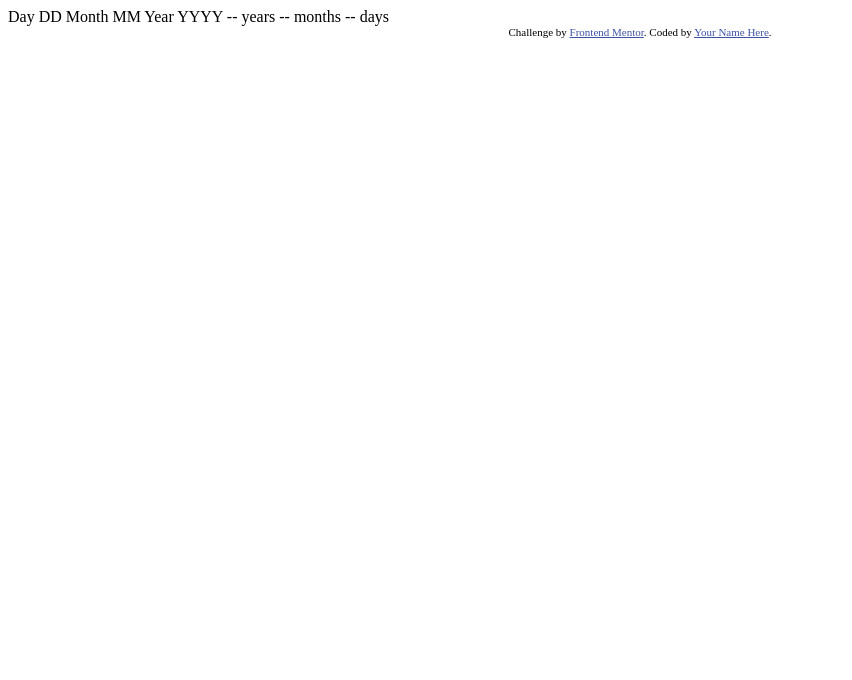
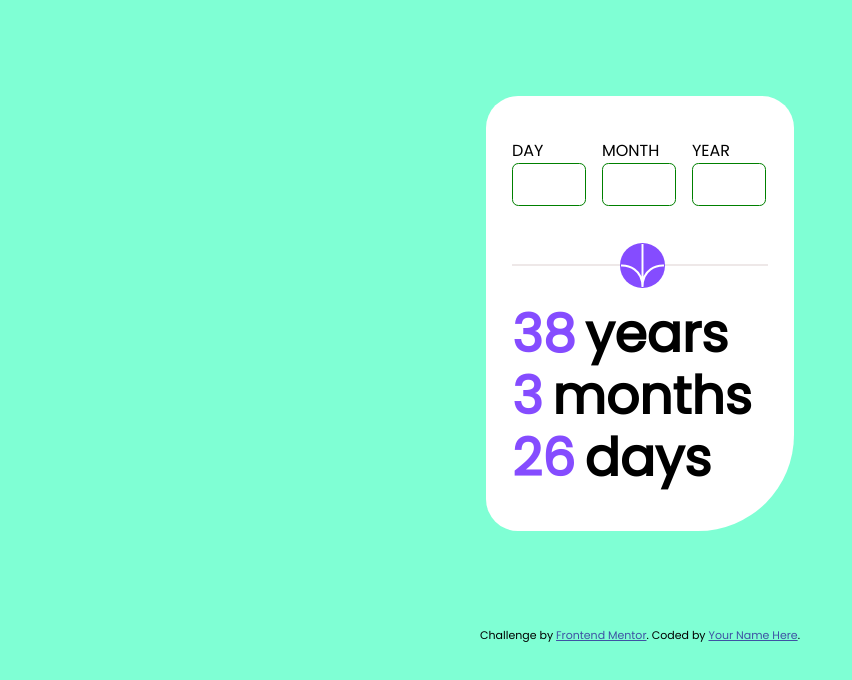
Before and after one commit to Vidottizzz/Age-calculator-app, a plain HTML site: page index.html in a window 1280 px wide. Shown: the whole page, without its empty margins (0-852 px from the left). Drawn offline with Linux system fonts and the light colour scheme.

Commit message:
initialized style and html structure

```diff
--- a/index.html
+++ b/index.html
@@ -1,37 +1,66 @@
 <!DOCTYPE html>
 <html lang="en">
   <head>
-  <meta charset="UTF-8">
-  <meta name="viewport" content="width=device-width, initial-scale=1.0"> <!-- displays site properly based on user's device -->
-
-  <link rel="icon" type="image/png" sizes="32x32" href="./assets/images/favicon-32x32.png">
+    <meta charset="UTF-8" />
+    <meta name="viewport" content="width=device-width, initial-scale=1.0" />
+    <!-- displays site properly based on user's device -->
+    <link rel="stylesheet" href="style/style.css" type="text/css" />
+    <link href="https://fonts.googleapis.com/css2?family=Poppins:ital,wght@0,400;1,700;1,800&display=swap" rel="stylesheet">
+    <link
+      rel="icon"
+      type="image/png"
+      sizes="32x32"
+      href="./assets/images/favicon-32x32.png"
+    />
 
     <title>Frontend Mentor | Age calculator app</title>
 
-  <!-- Feel free to remove these styles or customise in your own stylesheet 👍 -->
-  <style>
-    .attribution { font-size: 11px; text-align: center; }
-    .attribution a { color: hsl(228, 45%, 44%); }
-  </style>
   </head>
   <body>
+    <div id="card-itself">
+      <header>
+        <form action="" class="flex">
+          <div>
+            <label for="day">DAY</label><br>
+            <input type="number" id="day" name="dayInput"><br>
+          </div>
+          <div>
+            <label for="month">MONTH</label><br>
+            <input type="number" id="month" name="monthInput">
+          </div>
+          <div>
+            <label for="year">YEAR</label><br>
+            <input type="number" id="year" name="yearInput">
+          </div>
+        </form>
+      </header>
 
-  Day
-  DD
+      <main>
+      <hr>
+      <img src="assets/images/icon-arrow.svg" alt="">
+      <div class="flex">
+        <span>38</span> <p>years</p>
+      </div>
+      <div class="flex">
+        <span>3</span> <p>months</p>
+      </div>
+      <div class="flex">
+        <span>26</span> <p>days</p>
+      </div>
+      </main>
 
-  Month
-  MM
+      <footer>
 
-  Year
-  YYYY
+      </footer>
 
-  -- years
-  -- months
-  -- days
+    </div>
 
     <div class="attribution">
-    Challenge by <a href="https://www.frontendmentor.io?ref=challenge" target="_blank">Frontend Mentor</a>.
-    Coded by <a href="#">Your Name Here</a>.
+      Challenge by
+      <a href="https://www.frontendmentor.io?ref=challenge" target="_blank"
+        >Frontend Mentor</a
+      >. Coded by <a href="#">Your Name Here</a>.
     </div>
+    <script src="script/script.js" type="text/javascript"></script>
   </body>
 </html>
--- /dev/null
+++ b/style/style.css
@@ -0,0 +1,87 @@
+:root {
+    /* ### Primary */
+
+--Purple: hsl(259, 100%, 65%);
+--Lightred: hsl(0, 100%, 67%);
+
+/* ### Neutral */
+
+--White: hsl(0, 0%, 100%);
+--Offwhite: hsl(0, 0%, 94%);
+--Lightgrey: hsl(0, 0%, 86%);
+--Smokeygrey: hsl(0, 1%, 44%);
+--Offblack: hsl(0, 0%, 8%);
+
+}
+* {
+    padding:0;
+    margin:0;
+    vertical-align:baseline;
+    list-style:none;
+    border:0;
+    font-family: 'Poppins', sans-serif;
+
+    }
+body {
+    background-color: aquamarine;
+}
+input {
+    font-size: 32px;
+    width: 4.5rem;
+    height: 2.6rem;
+    border : 1px solid green;
+    margin-right: 1rem;
+    border-radius: 0.4rem;
+
+}
+form {
+    margin-top: 1rem;
+}
+hr {
+    margin-top: 3.6rem;
+    margin-bottom: 1.8rem;
+    border: 1px solid rgb(238, 232, 232);
+}
+p, span {
+    font-size: 3.25rem;
+    font-weight: 800;
+    margin-bottom: -1rem;
+}
+span {
+    color: var(--Purple);
+}
+p {
+    margin-left: 0.6rem;
+}
+img {
+    left: 8.35rem;
+    top: 9.2rem;
+    position: absolute;
+    background-color:var(--Purple);
+    color: red;
+    width: 2.8rem;
+    height: 2.8rem;
+    border-radius: 50%;
+}
+.flex {
+    display: flex;
+}
+.attribution {
+    font-size: 11px;
+    text-align: center;
+  }
+  .attribution a {
+    color: hsl(228, 45%, 44%);
+  }
+  #card-itself {
+    background-color: white;
+    width: 16rem;
+    height: 24rem;
+    margin: 6rem auto;
+    padding: 1.6rem;
+    border-bottom-right-radius: 6rem;
+    border-bottom-left-radius: 2rem;
+    border-top-left-radius: 2rem;
+    border-top-right-radius: 2rem;
+    position: relative;
+  }
```
Also changed, not shown: script/script.js (added). Lines whose indentation alone changed are shown as unchanged.
